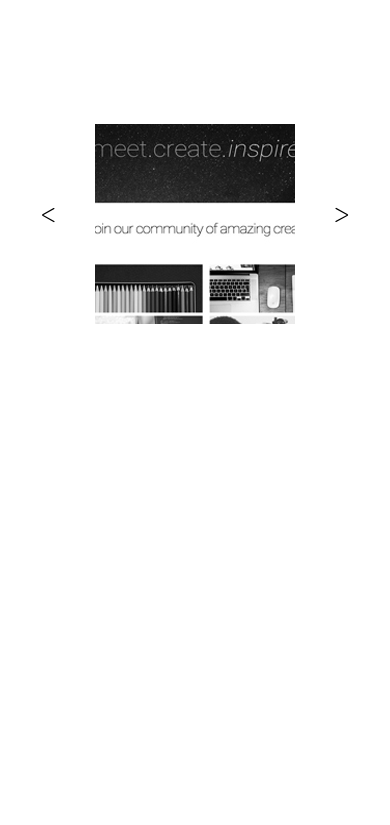
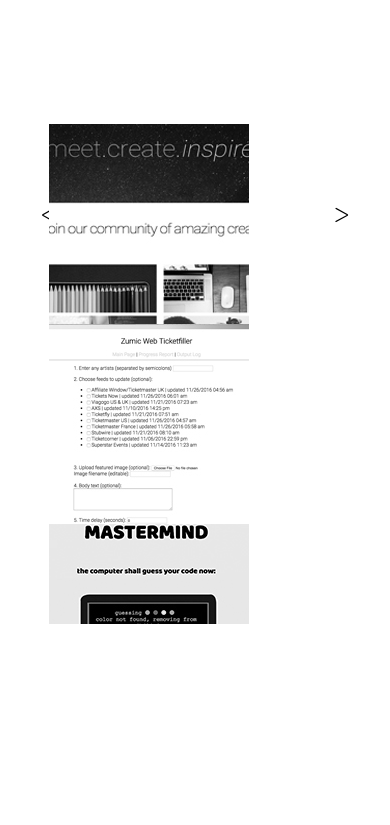
Before and after one commit to doremidom/portfoliosite, a website: page index.html in a window 390 px wide. Shown: the part 880-1705 px from the top of the page. Drawn offline with Linux system fonts and the light colour scheme.

Commit message:
remove flex from mobile view

```diff
--- a/dest/style.css
+++ b/dest/style.css
@@ -53,7 +53,13 @@ a {
 	flex-shrink: 0;
 	flex-basis: auto;
 }
-#gallery img{display:block}
+#gallery img{display:block;
+min-width: 200px;
+min-height: 200px;
+flex-basis: auto;
+-webkit-box-flex: 1;
+flex-grow: 1;
+}
 header{
 	position: fixed;
 	color: black;
@@ -248,6 +254,7 @@ img.desaturate:hover {
 		max-width: 200px;
 		margin: auto;
 		overflow-x: initial;
+		display: initial;
 	}
 	h1{
 		text-align: center;
--- a/style.css
+++ b/style.css
@@ -50,7 +50,12 @@ a {
 	flex-shrink: 0;
 	flex-basis: auto;
 }
-#gallery img{display:block}
+#gallery img{display:block;
+min-width: 200px;
+min-height: 200px;
+flex-basis: auto;
+flex-grow: 1;
+}
 header{
 	position: fixed;
 	color: black;
@@ -242,6 +247,7 @@ img.desaturate:hover {
 		max-width: 200px;
 		margin: auto;
 		overflow-x: initial;
+		display: initial;
 	}
 	h1{
 		text-align: center;
```
Also changed, not shown: 1 other file.
